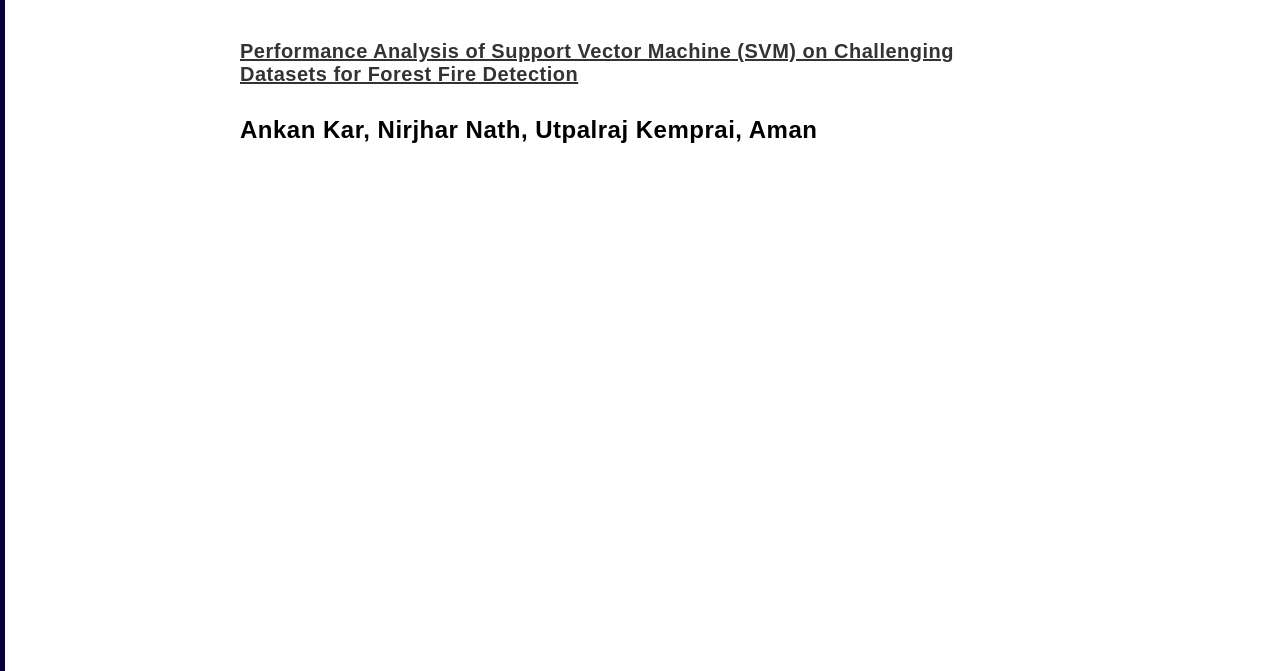
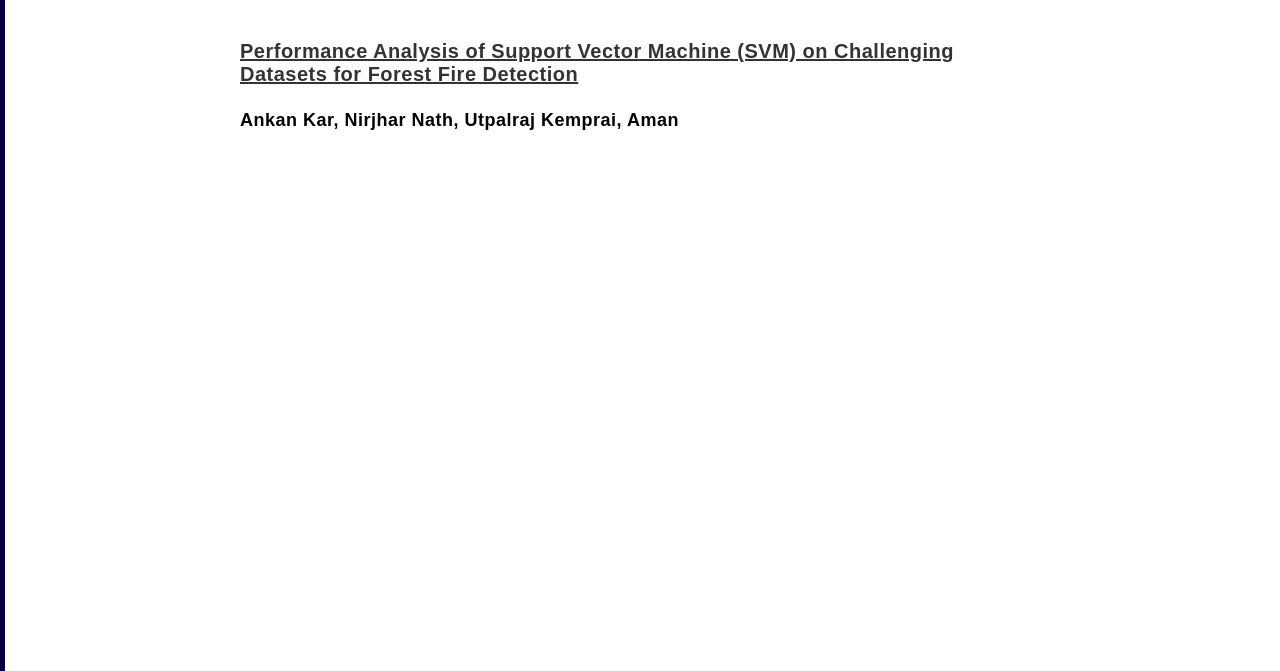
Before and after one commit to combinoob/combinoob.github.io, a plain HTML site: page research.html in a window 1280 px wide. Shown: the part 129-800 px from the top of the page. Drawn offline with nearby package versions, Linux system fonts and the light colour scheme.

Commit message:
Update research.html

```diff
--- a/research.html
+++ b/research.html
@@ -206,7 +206,7 @@
     </h2>
     <br>
     <h3><a href="https://arxiv.org/abs/2401.12924">Performance Analysis of Support Vector Machine (SVM) on Challenging Datasets for Forest Fire Detection</a></h3>
-    <h2>Ankan Kar, Nirjhar Nath, Utpalraj Kemprai, Aman</h2>
+    <h4>Ankan Kar, Nirjhar Nath, Utpalraj Kemprai, Aman</h4>
   </div>
 
   <!-- JavaScript code -->
```
